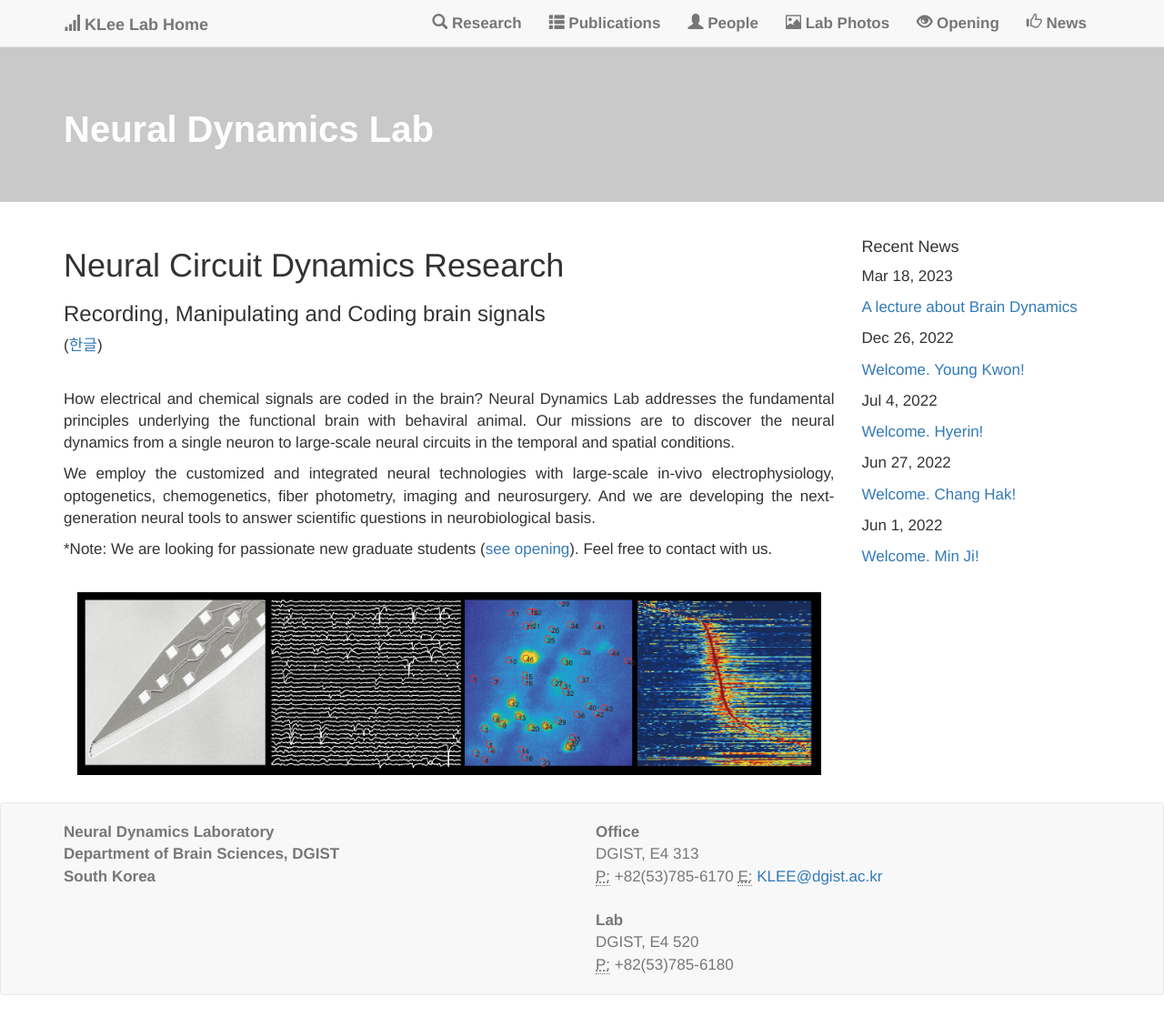
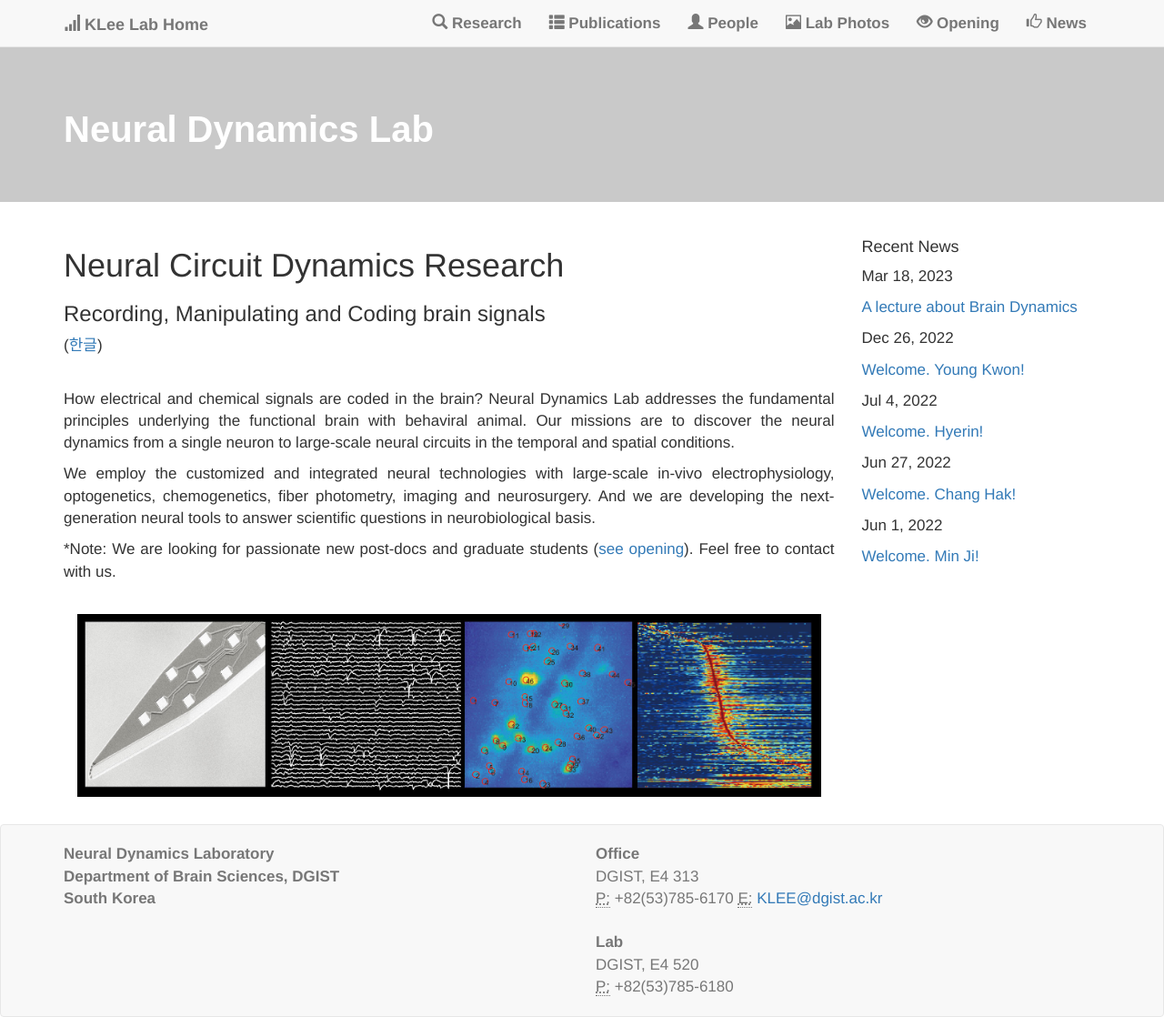
Before and after one commit to kleelab/kleelab.github.io, a Jekyll site: the page built from index.html, in a window 1280 px wide. Shown: the whole page at 91% size. Built offline with Jekyll 4.4.1, drawn with Linux system fonts in a browser that asks for light colours; nearby versions of some CDN libraries; a style sheet for code colours, icons or effects is not loaded; before the commit the page ends 1094 px from its top, so only the background shows below that.

Commit message:
Update index.html

```diff
--- a/index.html
+++ b/index.html
@@ -20,7 +20,7 @@
 
 <p>We employ the customized and integrated neural technologies with large-scale in-vivo electrophysiology, optogenetics, chemogenetics, fiber photometry, imaging and neurosurgery. And we are developing the next-generation neural tools to answer scientific questions in neurobiological basis. </p>
 
-<p>  *Note: We are  looking for passionate new graduate students (<a href="{{ site.url }}{{ site.baseurl }}/joinus">see opening</a>). Feel free to contact with us. </p>
+<p>  *Note: We are  looking for passionate new post-docs and graduate students (<a href="{{ site.url }}{{ site.baseurl }}/joinus">see opening</a>). Feel free to contact with us. </p>
 
 <br>
 
```
